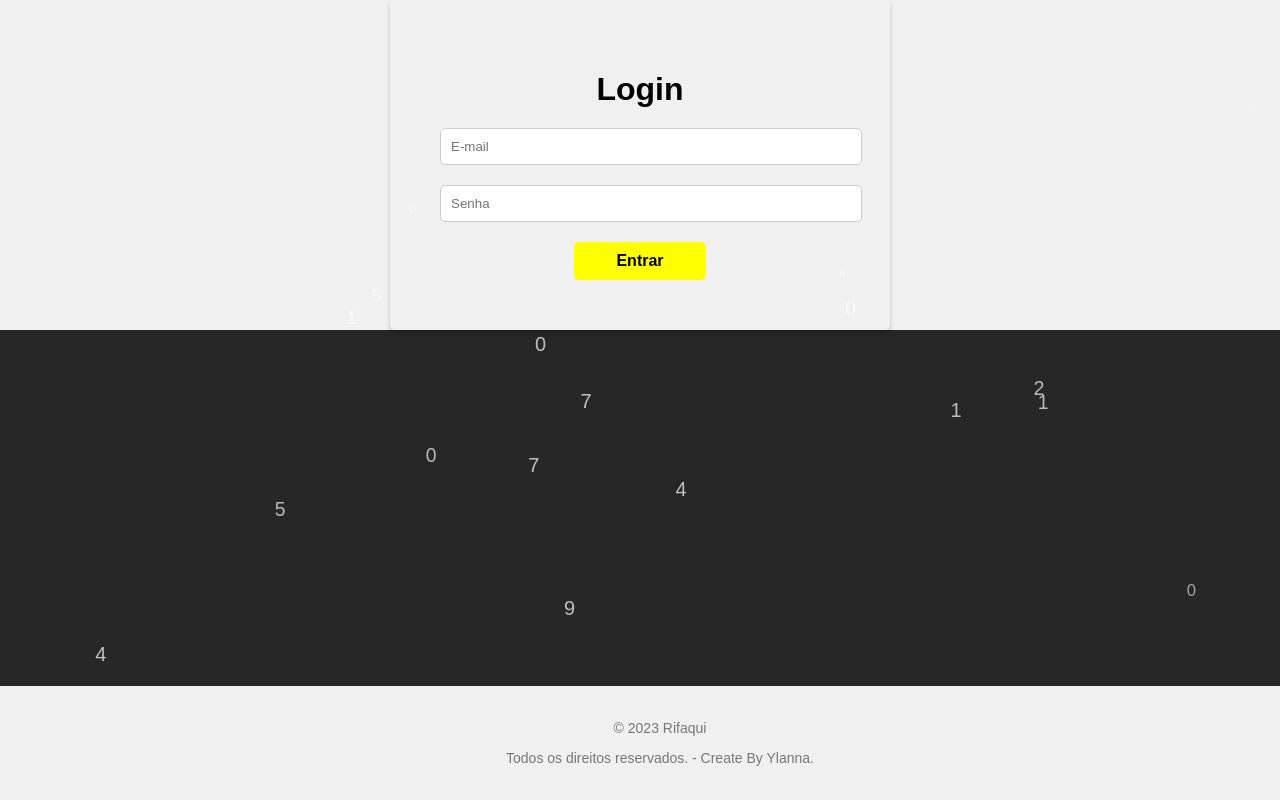
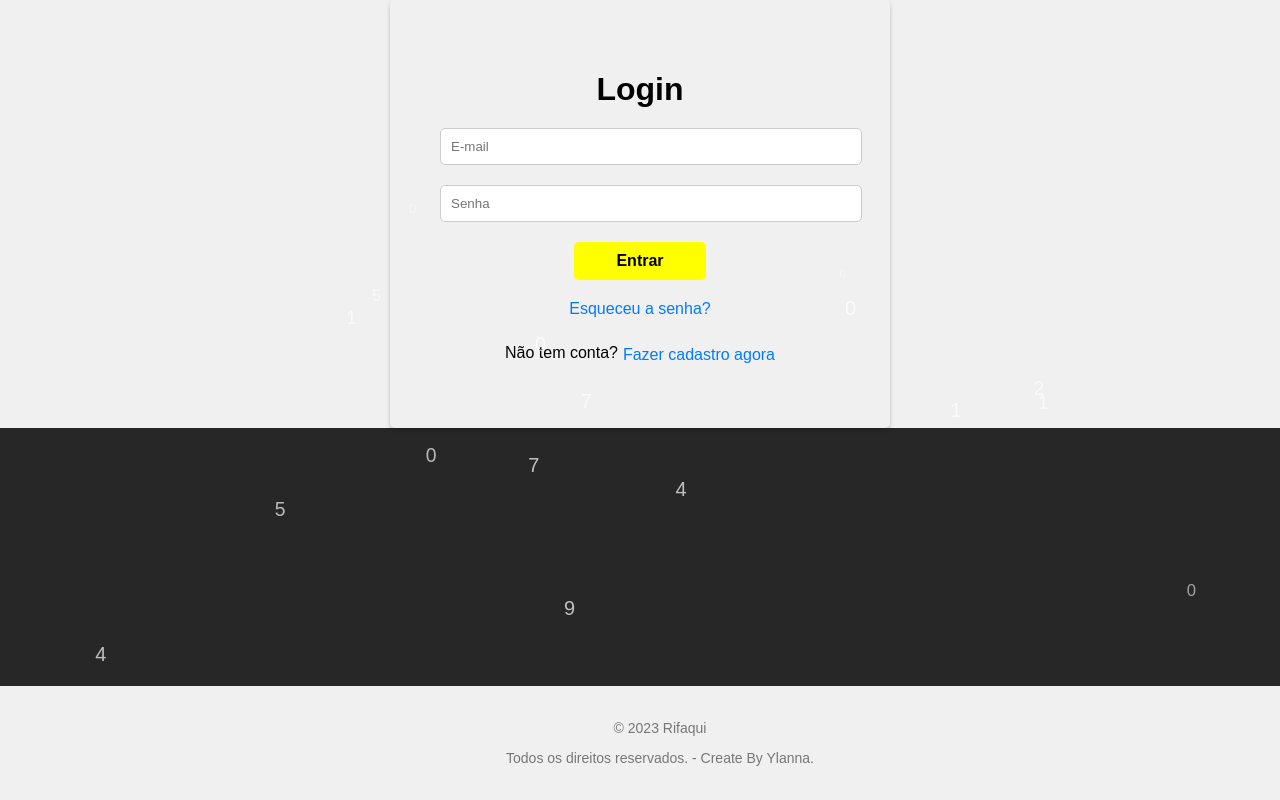
Before and after one commit to lanroo/rifamiga_fraternidade, a React (Create React App) app: page /login in a window 1280 px wide. Shown: the top 800 px of the page. Built offline with nearby package versions, Linux system fonts and the light colour scheme.

Commit message:
Login page forgot pass

```diff
--- a/src/components/FloattingNumbers.js
+++ b/src/components/FloattingNumbers.js
@@ -1,3 +1,4 @@
+
 import React from 'react';
 import { motion, AnimatePresence } from 'framer-motion';
 
@@ -30,6 +31,7 @@ const FloatingNumbers = () => {
           }}
           exit={{ opacity: 0 }}
           transition={{
+
             duration: 5,
             delay: item.delay,
             repeat: Infinity,
--- a/src/pages/LoginPage.tsx
+++ b/src/pages/LoginPage.tsx
@@ -6,10 +6,34 @@ import FloatingNumbers from '../components/FloattingNumbers';
 const LoginPage: React.FC = () => {
   const [email, setEmail] = useState('');
   const [senha, setSenha] = useState('');
+  const [errors, setErrors] = useState({ email: '', senha: '' });
+
+  const validateEmail = (email: string) => {
+    const re = /^(([^<>()\[\]\\.,;:\s@"]+(\.[^<>()\[\]\\.,;:\s@"]+)*)|(".+"))@((\[[0-9]{1,3}\.[0-9]{1,3}\.[0-9]{1,3}\.[0-9]{1,3}])|(([a-zA-Z\-0-9]+\.)+[a-zA-Z]{2,}))$/;
+    return re.test(email.toLowerCase());
+  };
+
+  const validatePassword = (senha: string) => {
+    return senha.length >= 6 && /\d/.test(senha) && /[a-zA-Z]/.test(senha);
+  };
+
+  const handleEmailChange = (e: React.ChangeEvent<HTMLInputElement>) => {
+    setEmail(e.target.value);
+    setErrors({ ...errors, email: validateEmail(e.target.value) ? '' : 'E-mail inválido.' });
+  };
+
+  const handlePasswordChange = (e: React.ChangeEvent<HTMLInputElement>) => {
+    setSenha(e.target.value);
+    setErrors({ ...errors, senha: validatePassword(e.target.value) ? '' : 'Senha inválida. Deve conter pelo menos 6 caracteres, incluindo números e letras.' });
+  };
 
   const handleSubmit = (e: React.FormEvent) => {
     e.preventDefault();
-    console.log(`Login com email: ${email} e senha: ${senha}`);
+
+    if (!errors.email && !errors.senha) {
+      console.log(`Login com email: ${email} e senha: ${senha}`);
+      // Proceder com o login
+    }
   };
 
   return (
@@ -24,10 +48,22 @@ const LoginPage: React.FC = () => {
         <h1>Login</h1>
         <form onSubmit={handleSubmit}>
           <div className="input-container">
-            <input type="email" placeholder="E-mail" value={email} onChange={(e) => setEmail(e.target.value)} />
+            <input
+              type="email"
+              placeholder="E-mail"
+              value={email}
+              onChange={handleEmailChange}
+            />
+            {errors.email && <p className="error">{errors.email}</p>}
           </div>
           <div className="input-container">
-            <input type="password" placeholder="Senha" value={senha} onChange={(e) => setSenha(e.target.value)} />
+            <input
+              type="password"
+              placeholder="Senha"
+              value={senha}
+              onChange={handlePasswordChange}
+            />
+            {errors.senha && <p className="error">{errors.senha}</p>}
           </div>
           <motion.button
             type="submit"
@@ -35,7 +71,14 @@ const LoginPage: React.FC = () => {
             whileHover={{ scale: 1.05 }}
           >
             Entrar
-          </motion.button>
+        </motion.button>
+        <div className="login-options">
+            <a href="/esqueceu-senha">Esqueceu a senha?</a>
+            <div className="signup-prompt">
+                <p>Não tem conta?</p>
+            <a href="/cadastro">Fazer cadastro agora</a>
+            </div>
+        </div>
         </form>
       </motion.div>
     </>
--- a/src/pages/styles/Header.css
+++ b/src/pages/styles/Header.css
@@ -24,18 +24,6 @@ header {
     color: #ecfb61;
   }
 
-  /* Style the user icon */
-  nav .user-icon {
-    display: flex;
-    align-items: center;
-    font-size: 24px;
-  }
-
-  /* Add spacing between the icon and text */
-  nav .user-icon + a {
-    margin-left: 10px;
-  }
-
 
 button {
     background-color: yellow;
--- a/src/pages/styles/LoginPage.css
+++ b/src/pages/styles/LoginPage.css
@@ -3,6 +3,11 @@
 html{
     background:#272727;
   }
+
+  .error {
+    color: red;
+  }
+
 
 .login-container {
     max-width: 400px;
@@ -42,8 +47,54 @@ html{
   margin-right: auto;
 }
 
-
   .button-login:hover {
     background-color: #000000;
     color: white;
   }
+
+  .login-options {
+    text-align: center;
+    margin-top: 20px;
+  }
+
+  .login-options a {
+    display: block;
+    margin-bottom: 10px;
+    color: #000000;
+    text-decoration: none;
+  }
+
+  .login-options a:hover {
+    text-decoration: underline;
+  }
+
+  .login-options {
+    text-align: center;
+    margin-top: 20px;
+  }
+
+  .login-options a {
+    display: block;
+    color: #007bff;
+    text-decoration: none;
+    margin-bottom: 10px;
+  }
+
+  .login-options a:hover {
+    text-decoration: underline;
+  }
+
+  .signup-prompt {
+    display: flex;
+    justify-content: center;
+    align-items: center;
+    gap: 5px;
+  }
+
+  .signup-prompt p {
+    margin: 2.4;
+  }
+
+  a {
+    margin-top: 13px;
+}
```
